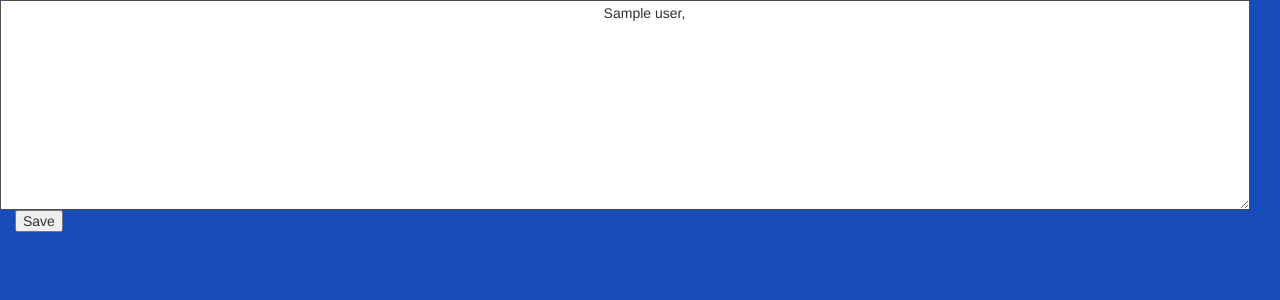
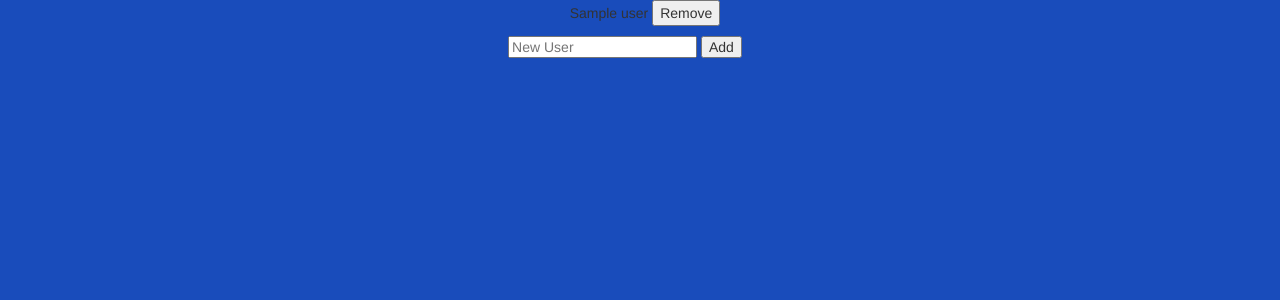
Before and after one commit to WhitWaldo/hal, a Flask app: template templates/users.html in a window 1280 px wide. Shown: the top 300 px of the page. Run offline with Flask 2, Linux system fonts and the light colour scheme; the template is opened without the code that fills it: most values are stand-ins (such as "Sample title", 1, 10 or a date in 2020); some libraries are stand-ins or nearby versions.

Commit message:
Improved user edit page interface

```diff
--- a/server.py
+++ b/server.py
@@ -126,9 +126,12 @@ def users():
     with open("auth.json", "r+w") as auth_file:
         auth = json.load(auth_file)
         if request.method == 'POST':
-            users = request.form['users']
-            users = users.strip().rstrip(',').split(',')
-            auth["emails"] = users
+            emails = auth.get("emails")
+            if request.form.get("adduser"):
+                emails.append(request.form.get("adduser"))
+            elif request.form.get("deleteuser"):
+                emails.remove(request.form.get("deleteuser"))
+            auth["emails"] = emails
             auth_file.seek(0)
             auth_file.truncate()
             json.dump(auth, auth_file,
--- a/static/css/main.css
+++ b/static/css/main.css
@@ -1 +1 @@
-.color-row{height:15em;text-align:center}.color-row i{color:#333;padding-top:1em}.color-row-1{background-color:#194cbb}.color-row-2{background-color:#453b9a}.color-row-3{background-color:#722b79}.color-row-4{background-color:#9e1a58}.color-row-5{background-color:#fbf119}.color-row-6{background-color:#fa8915}.color-row-7{background-color:#113df9}.color-row-8{background-color:#33739a}.color-wemo{background-color:#d5aa03}.color-item{height:5em;text-align:center}.navbar-translucent{background-color:transparent;border:none}.navbar-icon{color:#333}.navbar-icon-box{float:right;background-color:#fff;opacity:0.3;width:4em;height:4em;text-align:center;padding:.5em;margin-right:-1.04em}body{background-color:#194cbb}footer{text-align:center}.on{background-color:green}.off{background-color:red}.device-control-button{height:105px}.device-control-button i{padding-top:.8em}.device-controls{-webkit-transition-property:all;-moz-transition-property:all;-o-transition-property:all;transition-property:all;-webkit-transition-duration:0.15s;-moz-transition-duration:0.15s;-o-transition-duration:0.15s;transition-duration:0.15s;margin:0;padding:0;height:210}
+.color-row{height:15em;text-align:center}.color-row i{color:#333;padding-top:1em}.color-row-1{background-color:#194cbb}.color-row-2{background-color:#453b9a}.color-row-3{background-color:#722b79}.color-row-4{background-color:#9e1a58}.color-row-5{background-color:#fbf119}.color-row-6{background-color:#fa8915}.color-row-7{background-color:#113df9}.color-row-8{background-color:#33739a}.color-wemo{background-color:#d5aa03}.color-item{height:5em;text-align:center}.navbar-translucent{background-color:transparent;border:none}.navbar-icon{color:#333}.navbar-icon-box{float:right;background-color:#fff;opacity:0.3;width:4em;height:4em;text-align:center;padding:.5em;margin-right:-1.04em}body{background-color:#194cbb}footer{text-align:center}ul{list-style-type:none}.on{background-color:green}.off{background-color:red}.device-control-button{height:105px}.device-control-button i{padding-top:.8em}.device-controls{-webkit-transition-property:all;-moz-transition-property:all;-o-transition-property:all;transition-property:all;-webkit-transition-duration:0.15s;-moz-transition-duration:0.15s;-o-transition-duration:0.15s;transition-duration:0.15s;margin:0;padding:0;height:210}
--- a/static/sass/partials/_base.scss
+++ b/static/sass/partials/_base.scss
@@ -8,6 +8,10 @@ body {
 
 footer {
    text-align: center;
+}
+
+ul {
+  list-style-type: none;
 }
 
 .on {
--- a/templates/users.html
+++ b/templates/users.html
@@ -10,12 +10,18 @@
 
 {% block body %}
   <div class="container-fluid">
-    <div id="main row">
+    <div class="main row col-md-12 color-row">
       <form method="post">
-        <textarea name="users" class="col-md-12 row color-row">
-          {% for user in users %}{{ user }},{% endfor %}
-        </textarea>
-        <input type="submit" value="Save"/>
+        <ul>
+          {% for user in users %}
+          <li>
+            {{ user }}
+            <button type="submit" name="deleteuser" value="{{ user }}">Remove</button>
+          </li>
+          {% endfor %}
+        </ul>
+        <input type="text" name="adduser" placeholder="New User">
+        <input type="submit" value="Add"/>
       </form>
     </div>
   </div>
```
